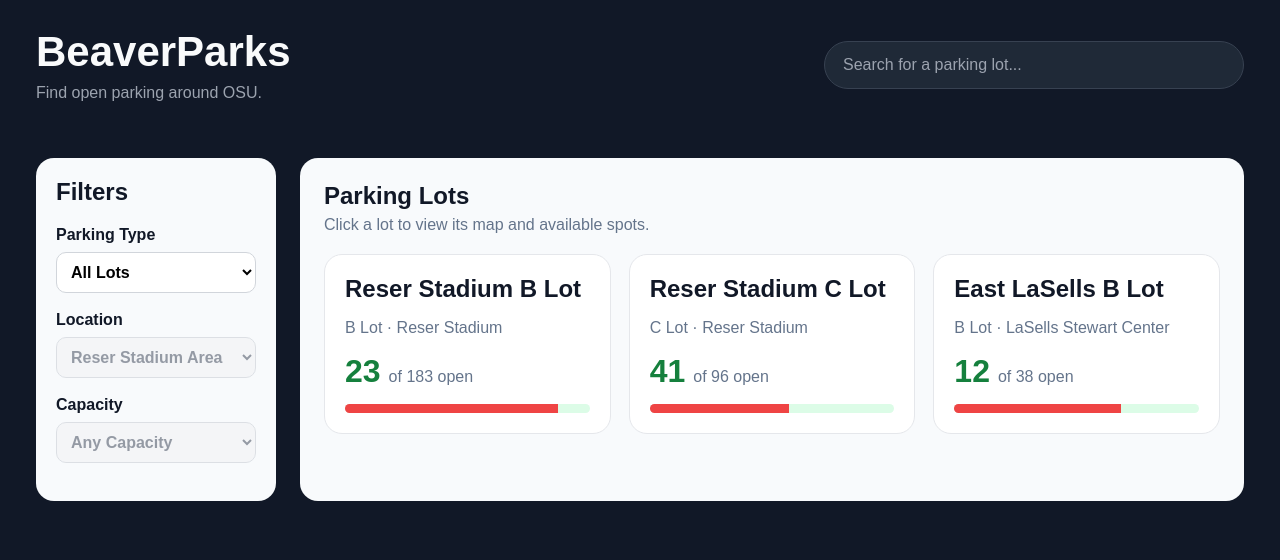
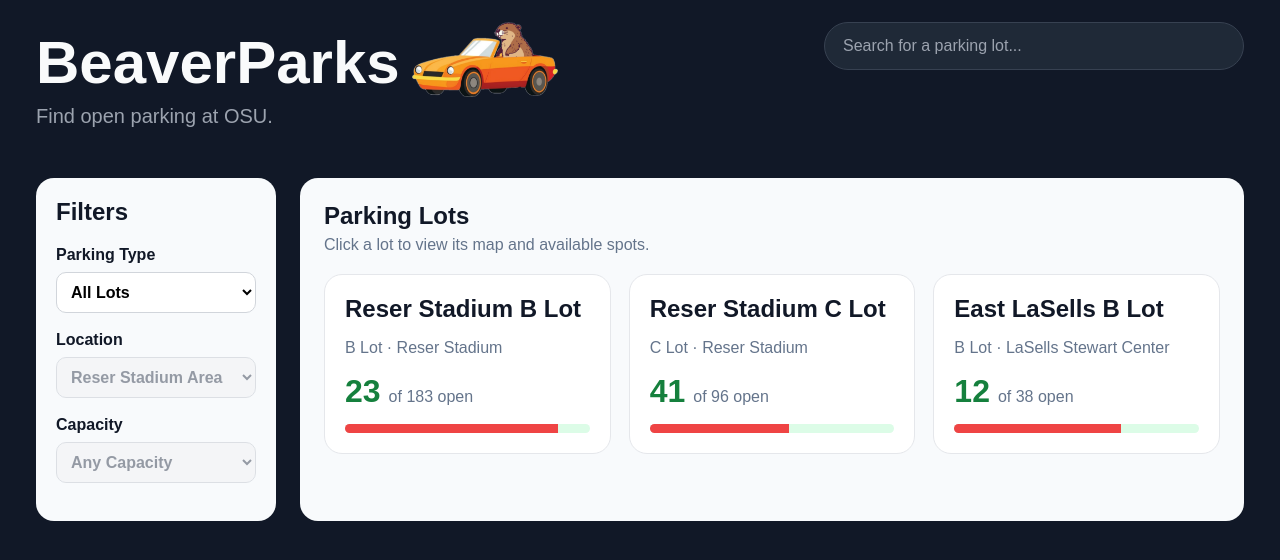
Before and after one commit to alex-the-jiang/BeaverParks-ParkingTrackerApp, a React (Vite) app: page / in a window 1280 px wide. Shown: the top 560 px of the page. Built offline with nearby package versions, Linux system fonts and the light colour scheme.

Commit message:
added logo

```diff
--- a/package.json
+++ b/package.json
@@ -11,8 +11,10 @@
   },
   "dependencies": {
     "@supabase/supabase-js": "^2.105.1",
+    "leaflet": "^1.9.4",
     "react": "^19.2.5",
-    "react-dom": "^19.2.5"
+    "react-dom": "^19.2.5",
+    "react-leaflet": "^5.0.0"
   },
   "devDependencies": {
     "@babel/core": "^7.29.0",
--- a/src/App.css
+++ b/src/App.css
@@ -20,22 +20,44 @@
 }
 
 .app-header {
-  padding: 28px 36px;
+  padding: 22px 36px;
   background: #111827;
   display: flex;
   justify-content: space-between;
-  align-items: center;
+  align-items: flex-start;
   gap: 24px;
 }
 
 .app-header h1 {
-  margin: 0;
-  font-size: 42px;
+  margin: 0px;
+  font-size: 60px;
 }
 
 .app-header p {
   margin: 8px 0 0;
   color: #9ca3af;
+}
+
+.left-section {
+  display: flex;
+  flex-direction: column; /* stack logo row + tagline */
+}
+
+.logo-container {
+  display: flex;
+  align-items: flex-end; /* vertically aligns image with text */
+  gap: 12px;           /* space between text and image */
+}
+
+.logo-img {
+  height: 75px;
+  width: auto;
+}
+
+.tagline {
+  margin-top: 2px;
+  font-size: 20px;
+  color: #555;
 }
 
 .search-input {
--- a/src/components/Header.jsx
+++ b/src/components/Header.jsx
@@ -1,9 +1,19 @@
+import beaverparkslogo from "../assets/images/beaverparkslogo.png"; // Import local image
+
 function Header({ searchTerm, setSearchTerm }) {
   return (
   <header className="app-header">
-      <div>
+  <div className="left-section">
+    <div className="logo-container">
       <h1>BeaverParks</h1>
-        <p>Find open parking around OSU.</p>
+      <img
+        src={beaverparkslogo}
+        alt="logo for BeaverParks"
+        className="logo-img"
+      />
+    </div>
+
+    <p className="tagline">Find open parking at OSU.</p>
   </div>
 
   <input
```
Also changed, not shown: src/assets/images/beaverparkslogo.png (added), 1 other file (tests, documents, lock files or other folders). Lines whose indentation alone changed are shown as unchanged.
